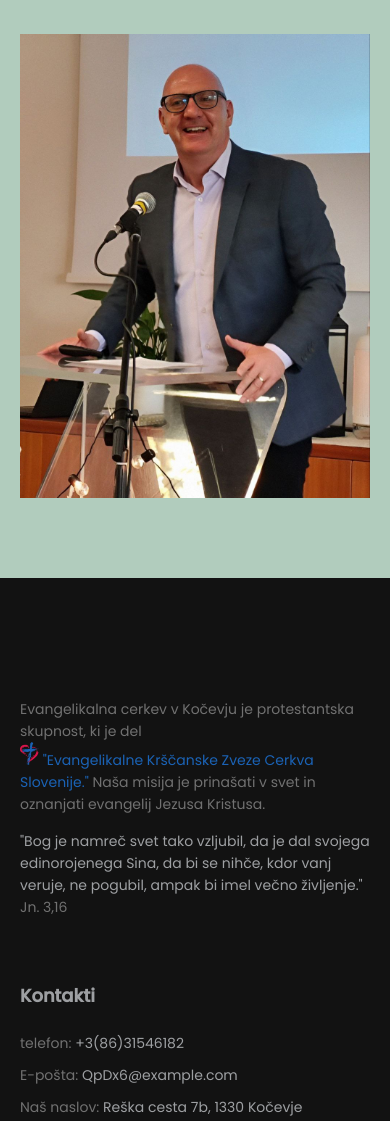
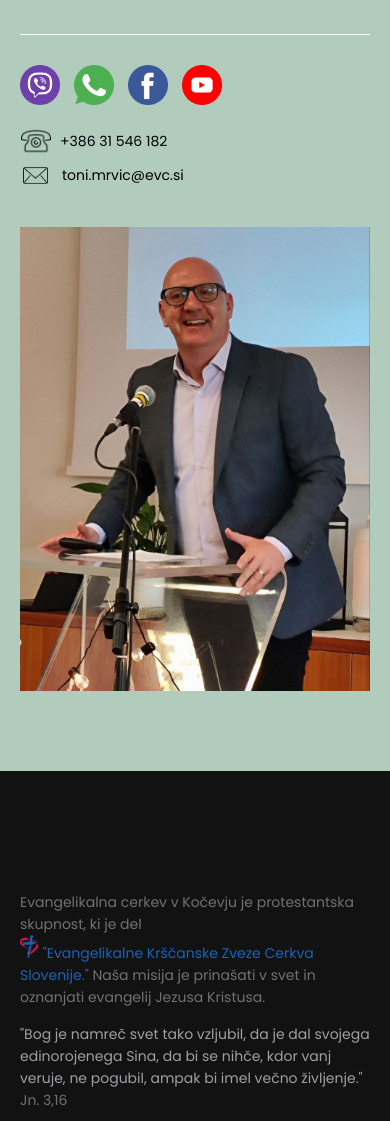
Before and after one commit to alexmiziuk/Church-Kochevje, a website built with webpack: page src/index.html in a window 390 px wide. Shown: the part 6960-8081 px from the top of the page. Built offline with nearby package versions, Linux system fonts and the light colour scheme; a web font is replaced by a local one.

Commit message:
feat: add social contacts in the minister block

```diff
--- a/src/index.html
+++ b/src/index.html
@@ -227,6 +227,30 @@
 							njegove članke in kolumne, kot tudi dejstva o njem in njegovem delu.
 						</p>
 					</div>
+					<span class="minister__divider"></span>
+					<div class="minister__contacts">
+						<div class="minister__contacts-block">
+							<a href='viber://chat?number=%2B38631546182' class="contacts__links">
+								<img class='minister__contacts-social' src="./icons/contacts_icons/viber.png" alt='Viber' />
+							</a>
+							<a href='https://wa.me/38631546182' class="contacts__links">
+								<img class='minister__contacts-social' src="./icons/contacts_icons/whatsapp.png"
+									alt='Whatsapp' />
+							</a>
+							<a href='https://www.facebook.com/toni.mrvic' class="contacts__links">
+								<img class='minister__contacts-social' src="./icons/contacts_icons/facebook.png"
+									alt='Whatsapp' />
+							</a>
+							<a href='https://www.youtube.com/channel/UCT8p3FEJke3MutLzIkyGCWQ' class="contacts__links">
+								<img class='minister__contacts-social' src="./icons/contacts_icons/youtube.png"
+									alt='Whatsapp' />
+							</a>
+						</div>
+						<div class="minister__contacts-telephone-mail">
+							<a href='tel:+38631546182' class="minister__link-telephone">+386 31 546 182</a>
+							<a href="mailto:toni.mrvic@evc.si" class="minister__link-mail">toni.mrvic@evc.si</a>
+						</div>
+					</div>
 				</div>
 	</section>
 	<section class="footer">
@@ -253,11 +277,11 @@
 					<h3 class="footer__contacts-title">Kontakti</h3>
 					<p class="footer__contacts-telephone">
 						<span>telefon:</span>
-						<a href="tel:+38631546182">+3(86)31546182</a>
+						<a href="tel:+38631546182">+386 31 546 182</a>
 					</p>
 					<p class="footer__contacts-mail">
 						<span>E-pošta:</span>
-						<a href="mailto:QpDx6@example.com">QpDx6@example.com</a>
+						<a href="mailto:toni.mrvic@evc.si">toni.mrvic@evc.si</a>
 					</p>
 					<p class="footer__contacts-address">
 						<span>Naš naslov:</span>
@@ -267,15 +291,6 @@
 						</a>
 					</p>
 					<button class="footer__contacts-btn">Pišite nam</button>
-					<!-- 	<a href='https://invite.viber.com/?g=GWP24O7LclDi1nedfpqGv1XHPISrnhjG' className="contacts__links">
-						<img className='viber' src="./icons/contacts_icons/viber.svg" alt='Viber' />
-					</a>
-					<a href='https://invite.viber.com/?g=GWP24O7LclDi1nedfpqGv1XHPISrnhjG' className="contacts__links">
-						<img className='viber' src="./icons/contacts_icons/whatsapp.svg" alt='Whatsapp' />
-					</a>
-					<a href='https://invite.viber.com/?g=GWP24O7LclDi1nedfpqGv1XHPISrnhjG' className="contacts__links">
-						<img className='viber' src="./icons/contacts_icons/Facebook.svg" alt='Whatsapp' />
-					</a> -->
 				</div>
 				<ul class="footer__nav">
 					<li>
--- a/src/style/_footer.scss
+++ b/src/style/_footer.scss
@@ -15,7 +15,7 @@
 		padding: 20px 0;
 	}
 	&__text-wrapper {
-		/* max-width: 340px; */
+		padding-top: 20px;
 	}
 	&__ekc-text {
 		@include text($text-color-primary);
@@ -48,6 +48,7 @@
 		}
 	}
 	&__contacts {
+		padding-top: 16px;
 		@include text($text-color-primary);
 		color: #717171;
 		&-title {
@@ -147,13 +148,16 @@
 		color: rgb(158, 160, 163);
 	}
 }
-
 @media (max-width: 992px) {
 	.footer {
 		&__grid-container {
 			grid-template: 2fr / repeat(2, 1fr);
 		}
+		&__text-wrapper {
+			padding-top: 7px;
+		}
 		&__contacts {
+			padding-top: 0;
 			display: grid;
 			justify-content: center;
 			&-btn {
@@ -192,23 +196,26 @@
 	}
 }
 @media (max-width: 530px) {
-	.footer__grid-container {
-		grid-template: 1fr 0.8fr 300px / 1fr;
+	.footer{
+		&__grid-container {
+			grid-template: auto auto auto / 1fr;
 			gap: 60px 0;
 		}
-	.footer__contacts {
+		&__contacts {
 			justify-content: start;
+			padding-top: 20px;
 			/* grid-column: 1;
 			grid-row: 1; */
 		}
-
-	.footer__text-wrapper {
+		&__text-wrapper {
+			padding-top: 0;
 			/* grid-column: 1;
 			grid-row: 2; */
 		}
-	.footer__nav {
+		&__nav {
 			margin-top: 20px;
 			/* grid-column: 1;
 			grid-row: 3; */
 		}
 	}
+}
--- a/src/style/_minister.scss
+++ b/src/style/_minister.scss
@@ -27,6 +27,85 @@
 		height: auto;
 		object-fit: cover;
 	}
+	&__divider {
+		margin-top: 40px;
+		background-color: white;
+		width: 100%;
+		height: 1px;
+	}
+	&__contacts {
+		margin-top: 30px;
+		display: flex;
+		width: 100%;
+		justify-content: space-between;
+		&-block {
+			display: flex;
+			justify-content: space-between;
+			width: 202px;
+		}
+		&-social {
+			width: 40px;
+		}
+		&-telephone-mail {
+			display: flex;
+			/* flex-direction: column-reverse; */
+			width: 311px;
+			justify-content: space-between;
+			align-items: center;
+			cursor: pointer;
+		}
+	}
+	&__link-telephone {
+		position: relative;
+		text-decoration: none;
+		@include text($text-color-primary);
+		font-size: 14px;
+		color: black;
+		&:before {
+			content: "";
+			position: absolute;
+			background: url("./icons/contacts_icons/free-icon-telephone.png") no-repeat center center;
+			background-size: contain;
+			height: 30px;
+			width: 30px;
+			top: 50%;
+			transform: translateY(-50%);
+			left: -39px;
+			z-index: 100;
+			display: inline-block;
+		}
+	}
+	&__link-mail {
+		position: relative;
+		@include text($text-color-primary);
+		font-size: 14px;
+		text-decoration: none;
+		color: black;
+		&:before {
+			content: "";
+			position: absolute;
+			background: url("./icons/contacts_icons/free-icon-email.png") no-repeat center center;
+			background-size: contain;
+			height: 40px;
+			width: 25px;
+			left: -39px;
+			top: 50%;
+			transform: translateY(-50%);
+			display: inline-block;
+		}
+	}
+}
+
+@media (max-width: 1200px) {
+	.minister {
+		&__contacts {
+			flex-direction: column;
+			&-telephone-mail {
+				margin-top: 20px;
+				margin-left: 40px;
+			}
+		}
+	}
 }
 
 @media (max-width: 1100px) {
@@ -47,9 +126,23 @@
 @media (max-width: 934px) {
 	.minister {
 		&__img {
-			-o-object-fit: cover;
+			object-fit: cover;
 			object-fit: cover;
 			width: 436px;
+		}
+	}
+}
+@media (max-width: 872px) {
+	.minister {
+		&__contacts {
+			&-telephone-mail {
+				flex-direction: column;
+				align-items: flex-start;
+			}
+		}
+		&__link-mail {
+			margin-top: 10px;
+			margin-left: 2px;
 		}
 	}
 }
```
Also changed, not shown: src/icons/contacts_icons/facebook.png (added), src/icons/contacts_icons/free-icon-email.png (added), src/icons/contacts_icons/free-icon-telephone.png (added), src/icons/contacts_icons/mobilegreen.png (added), src/icons/contacts_icons/phone-call.png (added), src/icons/contacts_icons/phone.png (added), src/icons/contacts_icons/telephone-call.png (added), src/icons/contacts_icons/viber.png (added), src/icons/contacts_icons/whatsapp.png (added), src/icons/contacts_icons/youtube.png (added). Lines whose indentation alone changed are shown as unchanged.
